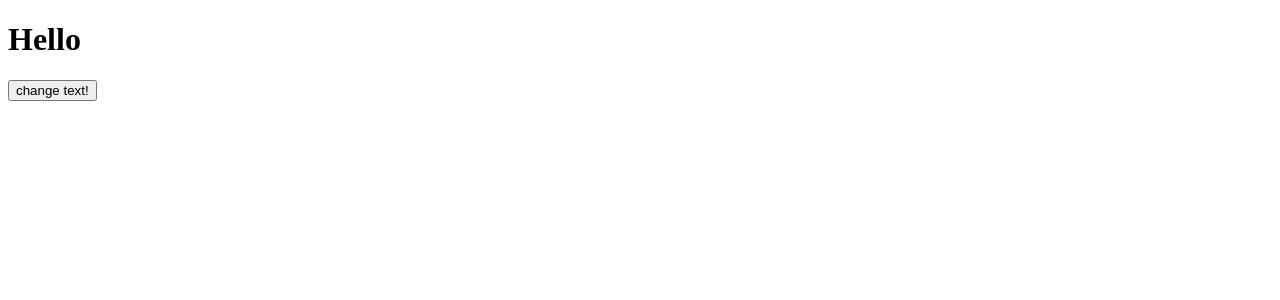
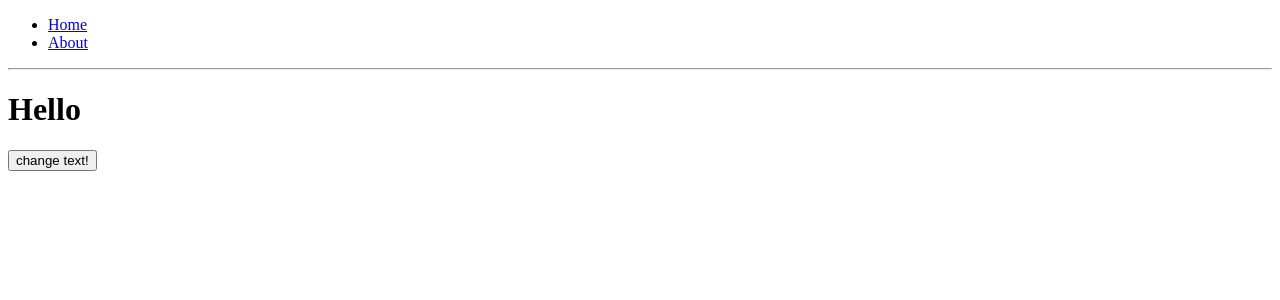
Before and after one commit to athivvat/react-ssr, a React app: page / in a window 1280 px wide. Shown: the top 300 px of the page. Built offline with nearby package versions, Linux system fonts and the light colour scheme; the HTML template or start-up script is replaced by a standard one.

Commit message:
React Router

```diff
--- a/package.json
+++ b/package.json
@@ -8,6 +8,7 @@
     "react": "^17.0.1",
     "react-dom": "^17.0.1",
     "react-redux": "^7.2.2",
+    "react-router-dom": "^5.2.0",
     "redux": "^4.0.5"
   },
   "scripts": {
--- a/src/client.js
+++ b/src/client.js
@@ -1,15 +1,18 @@
 import React from "react";
 import ReactDOM from "react-dom";
-import { createStore } from 'redux';
-import { Provider } from 'react-redux';
+import { createStore } from "redux";
+import { Provider } from "react-redux";
 import App from "./components/App";
-import reducers from './reducers';
+import reducers from "./reducers";
+import { BrowserRouter } from "react-router-dom";
 
 const store = createStore(reducers, { ...window.APP_STATE });
 
 ReactDOM.hydrate(
-  <Provider store={store}>
-    <App />
-  </Provider>,
+  <BrowserRouter>
+    <Provider store={store}>
+      <App />
+    </Provider>
+  </BrowserRouter>,
   document.getElementById("root")
 );
--- /dev/null
+++ b/src/components/About.js
@@ -0,0 +1,10 @@
+import React from "react";
+
+const About = () => (
+  <div>
+    <h1>About</h1>
+    <p>This is about page</p>
+  </div>
+);
+
+export default About;
--- a/src/components/App.js
+++ b/src/components/App.js
@@ -1,22 +1,24 @@
-import React, { useState } from "react";
-import { connect } from "react-redux";
+import React from "react";
+import { Route, Link, Switch } from "react-router-dom";
+import Home from "./Home";
+import About from "./About";
 
-const App = ({ initialText, changeText }) => {
-  return (
-    <div>
-      <h1>Hello</h1>
-      <p>{initialText}</p>
-      <button onClick={changeText}>change text!</button>
-    </div>
-  );
-};
+const App = () => (
+  <div>
+    <ul>
+      <li>
+        <Link to="/">Home</Link>
+      </li>
+      <li>
+        <Link to="/about">About</Link>
+      </li>
+    </ul>
+    <hr />
+    <Switch>
+      <Route path="/about" component={About} />
+      <Route path="/" component={Home} />
+    </Switch>
+  </div>
+);
 
-const mapStateToProps = ({ initialText }) => ({
-  initialText,
-});
-
-const mapDispatchToProps = (dispatch) => ({
-  changeText: () => dispatch({ type: "CHANGE_TEXT" }),
-});
-
-export default connect(mapStateToProps, mapDispatchToProps)(App);
+export default App;
--- /dev/null
+++ b/src/components/Home.js
@@ -0,0 +1,22 @@
+import React, { useState } from "react";
+import { connect } from "react-redux";
+
+const Home = ({ initialText, changeText }) => {
+  return (
+    <div>
+      <h1>Hello</h1>
+      <p>{initialText}</p>
+      <button onClick={changeText}>change text!</button>
+    </div>
+  );
+};
+
+const mapStateToProps = ({ initialText }) => ({
+  initialText,
+});
+
+const mapDispatchToProps = (dispatch) => ({
+  changeText: () => dispatch({ type: "CHANGE_TEXT" }),
+});
+
+export default connect(mapStateToProps, mapDispatchToProps)(Home);
```
Also changed, not shown: src/server.js (+11 -8 lines), 1 other file (tests, documents, lock files or other folders).
